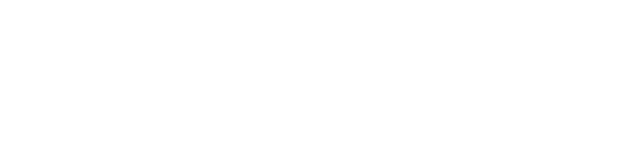
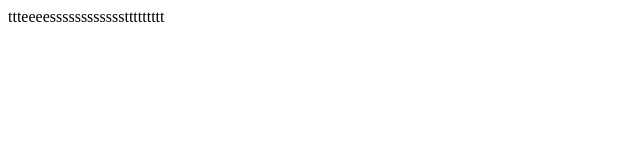
Before and after one commit to TanyaKrvl1/test2, a plain HTML site: page index.html in a window 1280 px wide. Shown: the whole page, without its empty margins (0-640 px from the left). Drawn offline with Linux system fonts and the light colour scheme.

Commit message:
first commit

```diff
--- a/index.html
+++ b/index.html
@@ -10,6 +10,6 @@
     <link rel="stylesheet" href="./css/fonts.css">
 </head>
 <body>
-
+    ttteeeessssssssssssttttttttt
 </body>
 </html>
```
